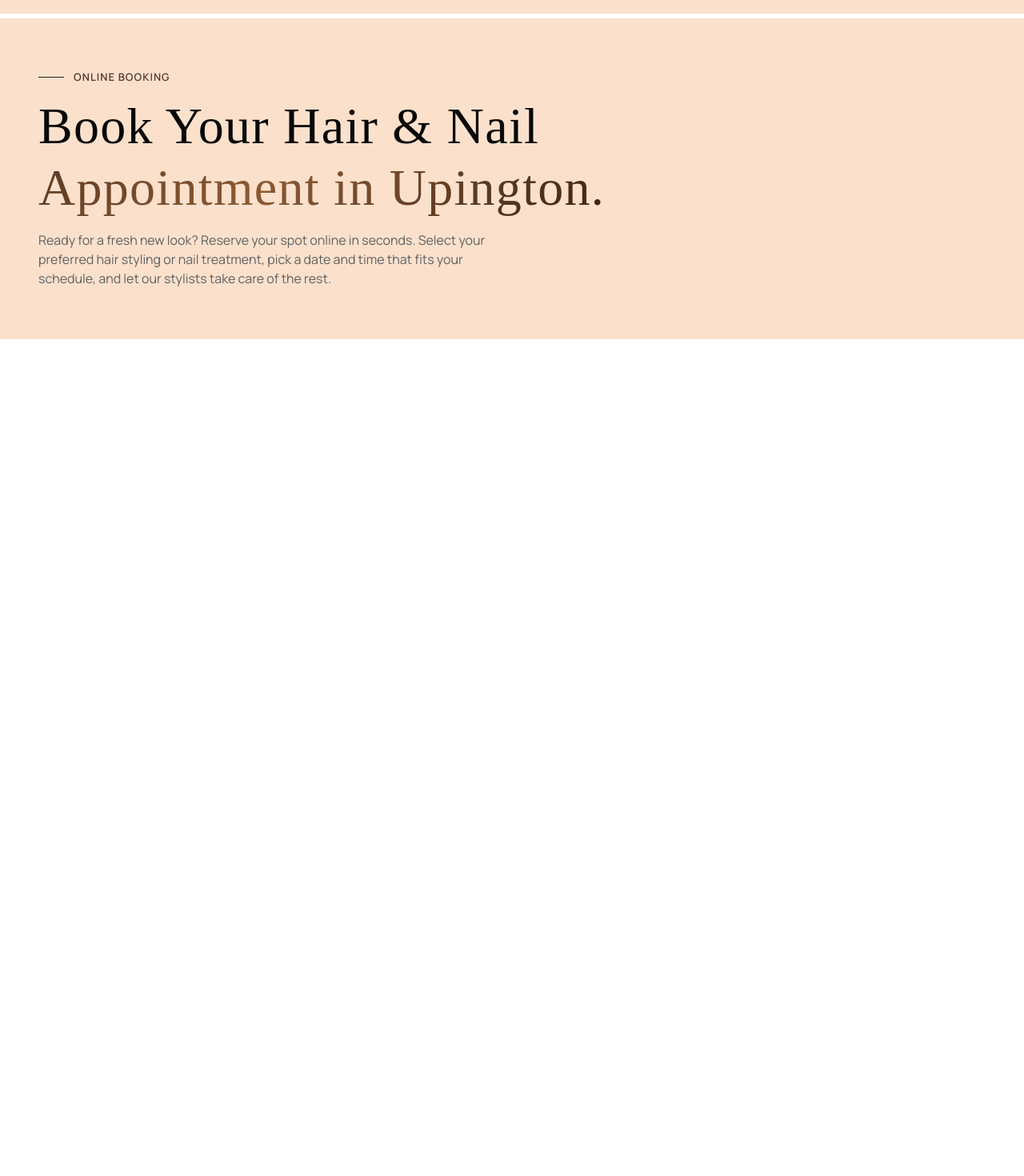
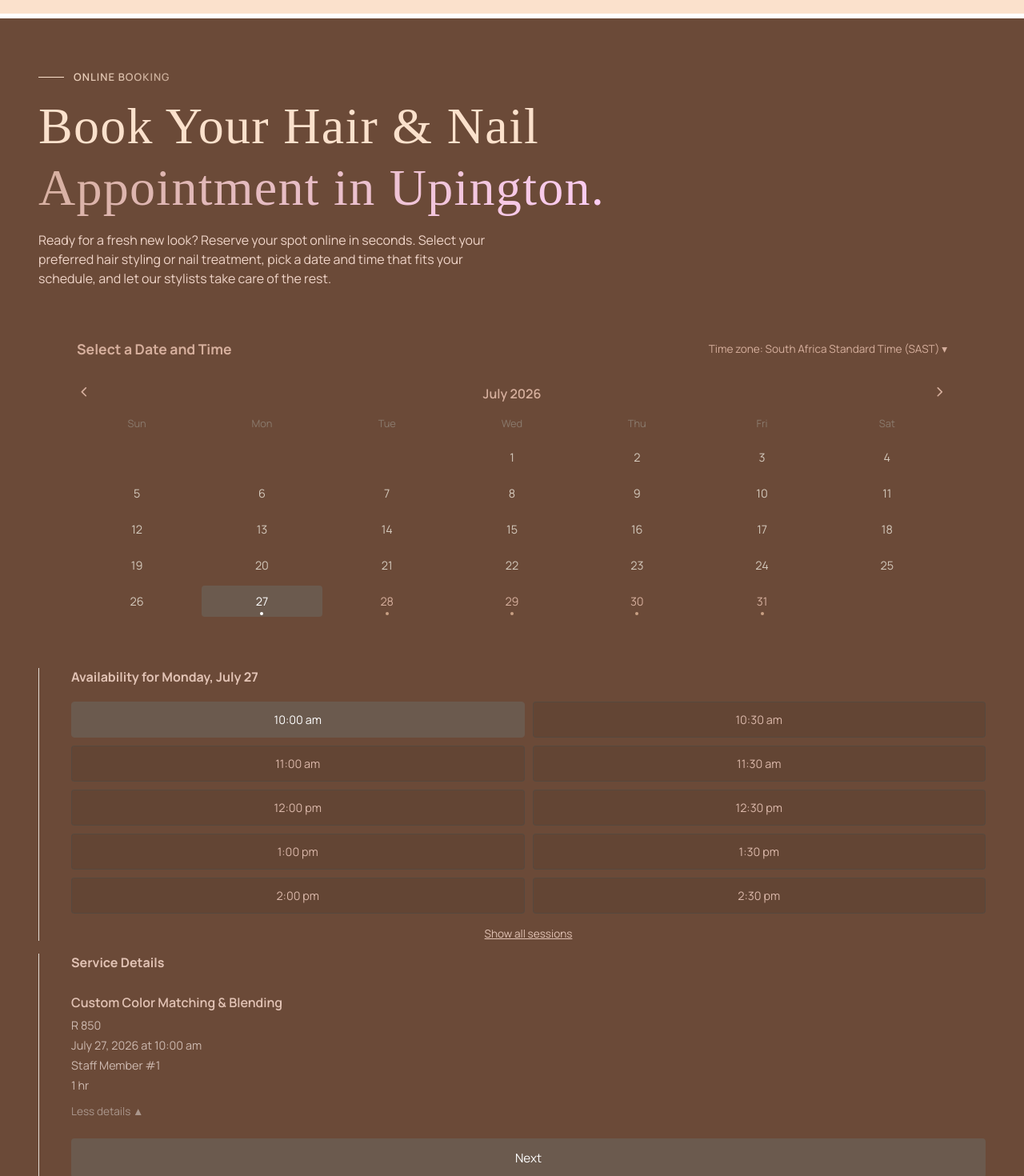
Before and after one commit to Ashton607/salon, a React (Vite) app: page / in a window 1280 px wide. Shown: the part 3580-5050 px from the top of the page at 80% size. Before the commit the page ends 4004 px from the top, so only its background shows below. Built offline with nearby package versions, Linux system fonts and the light colour scheme.

Commit message:
Installed: google api and netlify cli

```diff
--- a/package.json
+++ b/package.json
@@ -10,6 +10,9 @@
     "preview": "vite preview"
   },
   "dependencies": {
+    "cors": "^2.8.6",
+    "express": "^5.2.1",
+    "googleapis": "^173.0.0",
     "react": "^19.2.7",
     "react-dom": "^19.2.7",
     "react-icons": "^5.7.0",
--- a/src/components/booking/Booking.css
+++ b/src/components/booking/Booking.css
@@ -4,7 +4,7 @@
   flex-direction: column;
   margin-top: 0.5%;
   width: 100%;
-  background-color: #FBE1CC;
+  background-color: #6B4A38;
 }
 .booking-content{
   display: flex;
@@ -19,7 +19,7 @@
   font-weight: 600;
   letter-spacing: 0.08em;
   text-transform: uppercase;
-  background: linear-gradient(135deg, #4A342A 0%, #6B4A38 40%, #2B1F1A 100%);
+  background: linear-gradient(135deg, #FBE1CC 0%, #6B4A38 40%, #2B1F1A 100%);
   -webkit-background-clip: text;
   -webkit-text-fill-color: transparent;
   background-clip: text;
@@ -30,7 +30,7 @@
   flex-shrink: 0;
   width: 32px;
   height: 1px;
-  background-color: #2B1F1A ;
+  background-color: #FBE1CC;
 }
 .booking-title{
   font-size: clamp(2.8rem, 6vw, 4rem);
@@ -42,10 +42,10 @@
 }
 .booking-title .line1 {
   display: block;
-  color: #080808;
+  color: #FBE1CC;
 }
 .booking-title .line2 {
-  background: linear-gradient(135deg, #5C3A22 0%, #8B5A34 40%, #3D2517 100%);
+  background: linear-gradient(135deg, #d6af9d, #fdcef5);
   -webkit-background-clip: text;
   -webkit-text-fill-color: transparent;
   background-clip: text;
@@ -54,6 +54,212 @@
   font-size: 1rem;
   font-weight: 400;
   line-height: 1.5;
-  color: #5f5f5f;
+  color: #f0d5c9;
   width: 50%;
 }
+/*Booking*/
+.booking-availability {
+  display: flex;
+  gap: 40px;
+  padding: 3rem;
+}
+
+.booking-calendar {
+  flex: 1.4;
+}
+
+.calendar-header {
+  display: flex;
+  justify-content: space-between;
+  align-items: center;
+  padding-bottom: 12px;
+  margin-bottom: 20px;
+}
+
+.calendar-header h3 {
+  font-size: 1.1rem;
+  color: #d6af9d;
+  margin: 0;
+}
+
+.timezone {
+  font-size: 0.85rem;
+  color: #d6af9d;
+}
+
+.calendar-nav {
+  display: flex;
+  align-items: center;
+  justify-content: space-between;
+  margin-bottom: 16px;
+}
+
+.nav-arrow {
+  background: none;
+  border: none;
+  cursor: pointer;
+  color: #d6af9d;
+  font-size: 1.1rem;
+}
+
+.month-label {
+  font-weight: 600;
+  color: #d6af9d
+}
+
+.calendar-grid {
+  display: grid;
+  grid-template-columns: repeat(7, 1fr);
+  gap: 6px;
+  text-align: center;
+}
+
+.day-label {
+  font-size: 0.8rem;
+  color: #8A7A6D;
+  padding-bottom: 8px;
+}
+
+.day-cell {
+  position: relative;
+  padding: 10px 0;
+  font-size: 0.9rem;
+  color: #d6af9d;
+  cursor: pointer;
+  border-radius: 4px;
+}
+
+.day-cell.empty {
+  cursor: default;
+}
+
+.day-cell.past {
+  color: #D4C9BC;
+  cursor: not-allowed;
+}
+
+.day-cell.selected {
+  background-color: #6B5A4E;
+  color: #FFFFFF;
+}
+
+.day-cell:not(.past):not(.empty):hover {
+  background-color: #4e41326b;
+}
+
+.availability-dot {
+  position: absolute;
+  bottom: 2px;
+  left: 50%;
+  transform: translateX(-50%);
+  width: 4px;
+  height: 4px;
+  border-radius: 50%;
+  background-color: #C9A084;
+}
+
+.day-cell.selected .availability-dot {
+  background-color: #FFFFFF;
+}
+
+.booking-times {
+  flex: 1.4;
+  border-left: 1px solid #E5DED5;
+  padding-left: 40px;
+}
+
+.booking-times h4 {
+  font-size: 1rem;
+  color: #e2c3b5;
+  margin: 0 0 20px;
+}
+
+.time-grid {
+  display: grid;
+  grid-template-columns: 1fr 1fr;
+  gap: 10px;
+}
+
+.time-slot {
+  padding: 12px 0;
+  border: 1px solid #4b4b468c;
+  background: #1d1c1c17;
+  color: #dbb8aa;
+  font-size: 0.9rem;
+  cursor: pointer;
+  border-radius: 4px;
+  transition: all 0.2s ease;
+}
+
+.time-slot:hover {
+  border-color: #6B5A4E;
+}
+
+.time-slot.active {
+  background-color: #6B5A4E;
+  color: #FFFFFF;
+  border-color: #6B5A4E;
+}
+
+.show-all {
+  display: block;
+  text-align: center;
+  margin-top: 16px;
+  font-size: 0.85rem;
+  color: #e2c3b5;
+  text-decoration: underline;
+  cursor: pointer;
+}
+
+.booking-details {
+  flex: 1;
+  padding-left: 40px;
+  border-left: 1px solid #E5DED5;
+}
+
+.booking-details h4 {
+  font-size: 1rem;
+  color: #e2c3b5;
+  padding-bottom: 12px;
+  margin: 0 0 16px;
+}
+
+.service-name {
+  font-weight: 600;
+  color: #e2c3b5;
+  margin: 0 0 8px;
+}
+
+.service-price,
+.service-datetime,
+.service-staff,
+.service-duration {
+  font-size: 0.9rem;
+  color: #cebab1;
+  margin: 0 0 6px;
+}
+
+.less-details {
+  display: inline-block;
+  font-size: 0.85rem;
+  color: #aa968c;
+  margin-top: 8px;
+  cursor: pointer;
+}
+
+.next-btn {
+  width: 100%;
+  margin-top: 24px;
+  padding: 14px 0;
+  background-color: #6B5A4E;
+  color: #FFFFFF;
+  border: none;
+  font-size: 0.95rem;
+  cursor: pointer;
+  border-radius: 4px;
+  transition: background-color 0.2s ease;
+}
+
+.next-btn:hover {
+  background-color: #4A342A;
+}
--- a/src/components/booking/Booking.jsx
+++ b/src/components/booking/Booking.jsx
@@ -1,7 +1,30 @@
-import React from 'react'
+import React, { useState } from 'react'
 import './Booking.css'
+import { IoChevronBack, IoChevronForward } from 'react-icons/io5'
 
 const Booking = () => {
+const [selectedDate, setSelectedDate] = useState(27)
+const [selectedTime, setSelectedTime] = useState('10:00 am')
+const days = ['Sun', 'Mon', 'Tue', 'Wed', 'Thu', 'Fri', 'Sat']
+
+const calendarDays = [
+    null, null, null, 1, 2, 3, 4,
+    5, 6, 7, 8, 9, 10, 11,
+    12, 13, 14, 15, 16, 17, 18,
+    19, 20, 21, 22, 23, 24, 25,
+    26, 27, 28, 29, 30, 31
+  ]
+const availableDays = [27, 28, 29, 30, 31] // days with an availability dot
+const pastDays = [1,2,3,4,5,6,7,8,9,10,11,12,13,14,15,16,17,18,19,20,21,22,23,24,25,26]
+
+
+const timeSlots = [
+    '10:00 am', '10:30 am',
+    '11:00 am', '11:30 am',
+    '12:00 pm', '12:30 pm',
+    '1:00 pm', '1:30 pm',
+    '2:00 pm', '2:30 pm'
+  ]
   return (
     <div className='Booking' id='booking'>
     <div className="booking-content">
@@ -14,7 +37,78 @@ const Booking = () => {
         hair styling or nail treatment, pick a date and time that fits your schedule, and let
         our stylists take care of the rest.</p>
 
+     <div className="booking-availability">
+
+      <div className="booking-calendar">
+        <div className="calendar-header">
+          <h3>Select a Date and Time</h3>
+          <span className="timezone">Time zone: South Africa Standard Time (SAST) <span className="chevron">▾</span></span>
+        </div>
+
+        <div className="calendar-nav">
+          <button className="nav-arrow"><IoChevronBack /></button>
+          <span className="month-label">July 2026</span>
+          <button className="nav-arrow"><IoChevronForward /></button>
+        </div>
+
+        <div className="calendar-grid">
+          {days.map((day) => (
+            <div className="day-label" key={day}>{day}</div>
+          ))}
+
+          {calendarDays.map((day, index) => {
+            if (!day) return <div className="day-cell empty" key={index}></div>
+
+            const isPast = pastDays.includes(day)
+            const hasAvailability = availableDays.includes(day)
+            const isSelected = selectedDate === day
+
+            return (
+              <div
+                className={`day-cell ${isPast ? 'past' : ''} ${isSelected ? 'selected' : ''}`}
+                key={index}
+                onClick={() => !isPast && setSelectedDate(day)}
+              >
+                {day}
+                {hasAvailability && <span className="availability-dot"></span>}
+              </div>
+            )
+          })}
+        </div>
+      </div>
     </div>
+
+    <div className="booking-times">
+        <h4>Availability for Monday, July {selectedDate}</h4>
+        <div className="time-grid">
+          {timeSlots.map((time) => (
+            <button
+              key={time}
+              className={`time-slot ${selectedTime === time ? 'active' : ''}`}
+              onClick={() => setSelectedTime(time)}
+            >
+              {time}
+            </button>
+          ))}
+        </div>
+        <span className="show-all">Show all sessions</span>
+      </div>
+
+      <div className="booking-details">
+        <h4>Service Details</h4>
+        <div className="details-content">
+          <p className="service-name">Custom Color Matching & Blending</p>
+          <p className="service-price">R 850</p>
+          <p className="service-datetime">July {selectedDate}, 2026 at {selectedTime}</p>
+          <p className="service-staff">Staff Member #1</p>
+          <p className="service-duration">1 hr</p>
+          <span className="less-details">Less details ▲</span>
+        </div>
+        <button className="next-btn">Next</button>
+      </div>
+
+    </div>
+
     </div>
   )
 }
```
Also changed, not shown: 1 other file (tests, documents, lock files or other folders).
